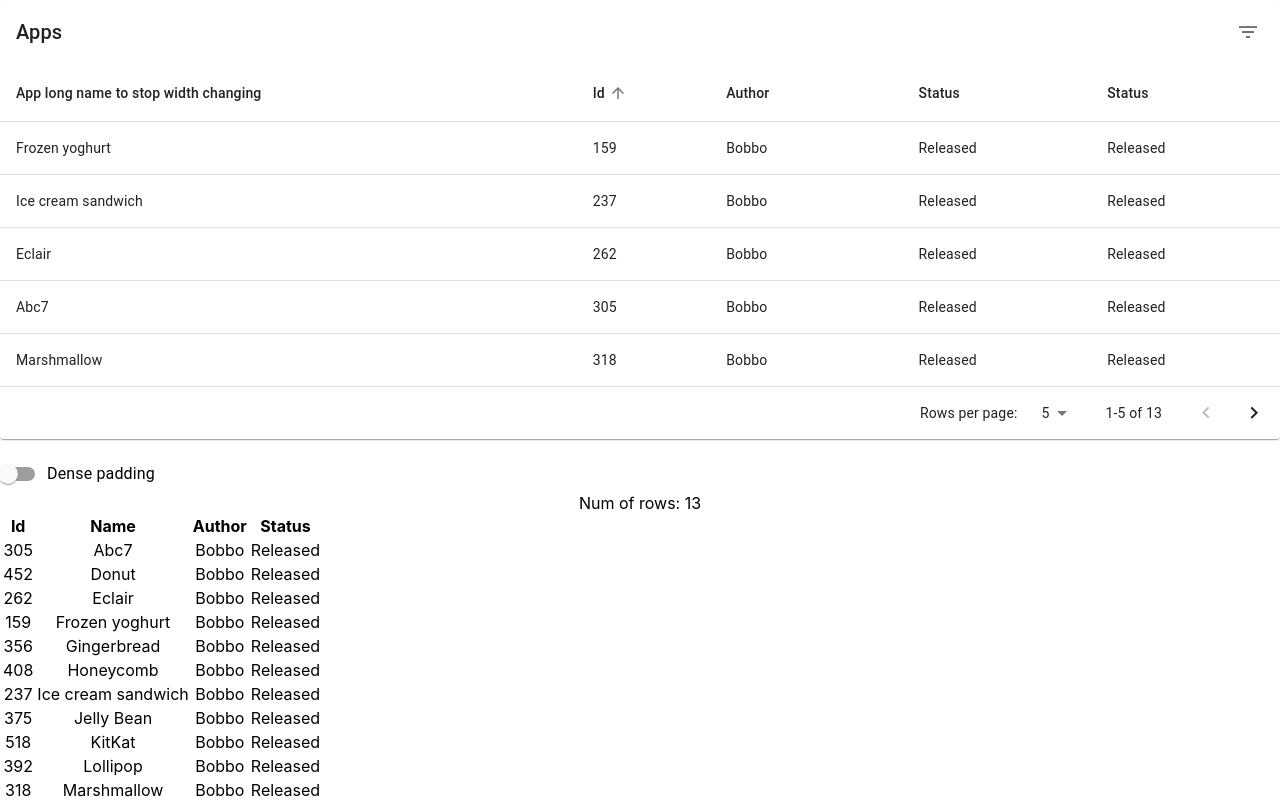
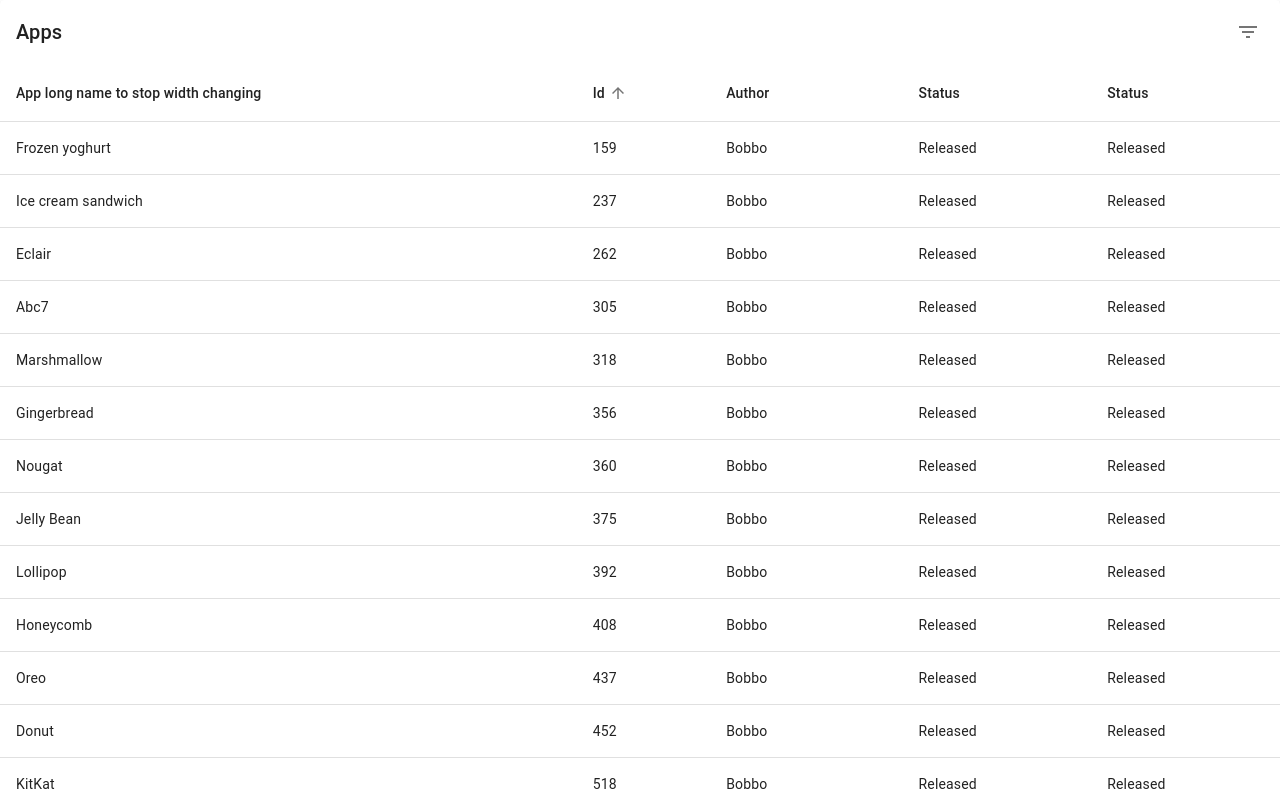
Before and after one commit to meselgroth/react-typescript-mobx, a React (Create React App) app: page / in a window 1280 px wide. Shown: the top 800 px of the page. Built offline with nearby package versions, Linux system fonts and the light colour scheme.

Commit message:
MaterialTable : start separate typed creation from generic Table with TableStore for table state

```diff
--- /dev/null
+++ b/src/CreateAppsMaterialTable.tsx
@@ -0,0 +1,66 @@
+import React from 'react';
+import clsx from 'clsx';
+import { createStyles, lighten, makeStyles, Theme } from '@material-ui/core/styles';
+import Table from '@material-ui/core/Table';
+import TableBody from '@material-ui/core/TableBody';
+import TableCell from '@material-ui/core/TableCell';
+import TableContainer from '@material-ui/core/TableContainer';
+import TableHead from '@material-ui/core/TableHead';
+import TablePagination from '@material-ui/core/TablePagination';
+import TableRow from '@material-ui/core/TableRow';
+import TableSortLabel from '@material-ui/core/TableSortLabel';
+import Toolbar from '@material-ui/core/Toolbar';
+import Typography from '@material-ui/core/Typography';
+import Paper from '@material-ui/core/Paper';
+import Checkbox from '@material-ui/core/Checkbox';
+import IconButton from '@material-ui/core/IconButton';
+import Tooltip from '@material-ui/core/Tooltip';
+import FormControlLabel from '@material-ui/core/FormControlLabel';
+import Switch from '@material-ui/core/Switch';
+import DeleteIcon from '@material-ui/icons/Delete';
+import FilterListIcon from '@material-ui/icons/FilterList';
+import { observer } from 'mobx-react';
+import Store, { Entity } from './Store';
+import TableStore from './TableStore';
+import { EnhancedTable } from './MaterialTable';
+import { stableSort, getComparator } from './stableSort';
+
+const tableStore = new TableStore();
+
+export const CreateAppsMaterialTable = observer(({ store }: { store: Store }) => {
+
+  const isSelected = (name: string) => tableStore.selected.indexOf(name) !== -1;
+
+    tableStore.rows = stableSort(store.apps, getComparator(tableStore.order, tableStore.orderBy)) //stableSort(store.apps, getComparator(order, orderBy))
+        // .slice(page * rowsPerPage, page * rowsPerPage + rowsPerPage)
+        .map((row, index) => {
+            const isItemSelected = isSelected(row.name);
+            const labelId = `enhanced-table-checkbox-${index}`;
+
+            return createRow(row, isItemSelected, labelId);
+        });
+
+    return (
+        <EnhancedTable store={tableStore} />
+    );
+});
+
+function createRow(row: Entity, isItemSelected: boolean, labelId: string) {
+    return <TableRow
+        hover
+        // onClick={(event) => handleClick(event, row.name)}
+        role="checkbox"
+        aria-checked={isItemSelected}
+        tabIndex={-1}
+        key={row.id}
+        selected={isItemSelected}
+    >
+        <TableCell component="th" id={labelId} scope="row">
+            {row.name}
+        </TableCell>
+        <TableCell align="left">{row.id}</TableCell>
+        <TableCell align="left">{row.author}</TableCell>
+        <TableCell align="left">{row.status}</TableCell>
+        <TableCell align="left">{row.status}</TableCell>
+    </TableRow>;
+}
--- a/src/MaterialTable.tsx
+++ b/src/MaterialTable.tsx
@@ -21,37 +21,8 @@ import DeleteIcon from '@material-ui/icons/Delete';
 import FilterListIcon from '@material-ui/icons/FilterList';
 import { observer } from 'mobx-react';
 import Store, { Entity } from './Store';
-
-function descendingComparator<T>(a: T, b: T, orderBy: keyof T) {
-  if (b[orderBy] < a[orderBy]) {
-    return -1;
-  }
-  if (b[orderBy] > a[orderBy]) {
-    return 1;
-  }
-  return 0;
-}
-
-type Order = 'asc' | 'desc';
-
-function getComparator<Key extends keyof any>(
-  order: Order,
-  orderBy: Key,
-): (a: { [key in Key]: number | string }, b: { [key in Key]: number | string }) => number {
-  return order === 'desc'
-    ? (a, b) => descendingComparator(a, b, orderBy)
-    : (a, b) => -descendingComparator(a, b, orderBy);
-}
-
-function stableSort<T>(array: T[], comparator: (a: T, b: T) => number) {
-  const stabilizedThis = array.map((el, index) => [el, index] as [T, number]);
-  stabilizedThis.sort((a, b) => {
-    const order = comparator(a[0], b[0]);
-    if (order !== 0) return order;
-    return a[1] - b[1];
-  });
-  return stabilizedThis.map((el) => el[0]);
-}
+import TableStore from './TableStore';
+import { stableSort, getComparator, Order } from './stableSort';
 
 interface HeadCell {
   disablePadding: boolean;
@@ -199,7 +170,7 @@ const useStyles = makeStyles((theme: Theme) =>
   }),
 );
 
-export const EnhancedTable = observer(({ store }: { store: Store }) => {
+export const EnhancedTable = observer(({ store }: { store: TableStore}) => {
   const classes = useStyles();
   const [order, setOrder] = React.useState<Order>('asc');
   const [orderBy, setOrderBy] = React.useState<keyof Entity>('id');
@@ -207,8 +178,6 @@ export const EnhancedTable = observer(({ store }: { store: Store }) => {
   const [page, setPage] = React.useState(0);
   const [dense, setDense] = React.useState(false);
   const [rowsPerPage, setRowsPerPage] = React.useState(5);
-
-  const rows = store.apps;
 
   const handleRequestSort = (event: React.MouseEvent<unknown>, property: keyof Entity) => {
     const isAsc = orderBy === property && order === 'asc';
@@ -249,9 +218,8 @@ export const EnhancedTable = observer(({ store }: { store: Store }) => {
     setDense(event.target.checked);
   };
 
-  const isSelected = (name: string) => selected.indexOf(name) !== -1;
 
-  const emptyRows = rowsPerPage - Math.min(rowsPerPage, rows.length - page * rowsPerPage);
+  const emptyRows = rowsPerPage - Math.min(rowsPerPage, store.rows.length - page * rowsPerPage);
 
   return (
     <div className={classes.root}>
@@ -269,35 +237,10 @@ export const EnhancedTable = observer(({ store }: { store: Store }) => {
               order={order}
               orderBy={orderBy}
               onRequestSort={handleRequestSort}
-              rowCount={rows.length}
+              rowCount={store.rowCount}
             />
             <TableBody>
-              {stableSort(rows, getComparator(order, orderBy))
-                .slice(page * rowsPerPage, page * rowsPerPage + rowsPerPage)
-                .map((row, index) => {
-                  const isItemSelected = isSelected(row.name);
-                  const labelId = `enhanced-table-checkbox-${index}`;
-
-                  return (
-                    <TableRow
-                      hover
-                      onClick={(event) => handleClick(event, row.name)}
-                      role="checkbox"
-                      aria-checked={isItemSelected}
-                      tabIndex={-1}
-                      key={row.name}
-                      selected={isItemSelected}
-                    >
-                      <TableCell component="th" id={labelId} scope="row">
-                        {row.name}
-                      </TableCell>
-                      <TableCell align="left">{row.id}</TableCell>
-                      <TableCell align="left">{row.author}</TableCell>
-                      <TableCell align="left">{row.status}</TableCell>
-                      <TableCell align="left">{row.status}</TableCell>
-                    </TableRow>
-                  );
-                })}
+              {store.rows}
               {emptyRows > 0 && (
                 <TableRow style={{ height: (dense ? 33 : 53) * emptyRows }}>
                   <TableCell colSpan={6} />
@@ -309,7 +252,7 @@ export const EnhancedTable = observer(({ store }: { store: Store }) => {
         <TablePagination
           rowsPerPageOptions={[5, 10, 25]}
           component="div"
-          count={rows.length}
+          count={store.rowCount}
           rowsPerPage={rowsPerPage}
           page={page}
           onChangePage={handleChangePage}
--- a/src/Store.tsx
+++ b/src/Store.tsx
@@ -1,4 +1,4 @@
-import { computed, makeObservable, observable } from "mobx";
+import { action, computed, makeObservable, observable } from "mobx";
 
 export default class Store {
   apps: Array<Entity> = [];
@@ -6,7 +6,9 @@ export default class Store {
   constructor() {
     makeObservable(this, {
       apps: observable,
-      appsCount: computed
+      appsCount: computed,
+      changeName: action,
+      addApp: action
     })
     this.apps = rows;
 
--- /dev/null
+++ b/src/TableStore.ts
@@ -0,0 +1,18 @@
+import { Order } from './stableSort';
+import { ReactNode } from 'react';
+import { makeAutoObservable } from "mobx";
+import { Entity } from './Store';
+
+export default class TableStore {
+  rows: Array<ReactNode> = [];
+  orderBy: keyof Entity = 'id'; // FIX
+  order: Order = 'asc';
+  selected: string[] = [];
+
+  constructor() {
+    makeAutoObservable(this);
+  }
+  get rowCount() {
+    return this.rows.length;
+  }
+}
--- a/src/index.tsx
+++ b/src/index.tsx
@@ -4,13 +4,13 @@ import './index.css';
 import HomemadeTable from './CreateHomemadeTable';
 import reportWebVitals from './reportWebVitals';
 import Store from './Store';
-import { EnhancedTable } from './MaterialTable';
+import { CreateAppsMaterialTable } from './CreateAppsMaterialTable';
 
 const store = new Store();
 
 ReactDOM.render(
   <React.StrictMode>
-    <EnhancedTable store={store} />
+    <CreateAppsMaterialTable store={store} />
     <HomemadeTable store={store} />
 
   </React.StrictMode>,
--- /dev/null
+++ b/src/stableSort.tsx
@@ -0,0 +1,34 @@
+export type Order = 'asc' | 'desc';
+
+export function descendingComparator<T>(a: T, b: T, orderBy: keyof T) {
+    if (b[orderBy] < a[orderBy]) {
+      return -1;
+    }
+    if (b[orderBy] > a[orderBy]) {
+      return 1;
+    }
+    return 0;
+  }
+
+export function getComparator<Key extends keyof any>(
+  order: Order,
+  orderBy: Key): (a: {
+    [key in Key]: number | string;
+  }, b: {
+    [key in Key]: number | string;
+  }) => number {
+  return order === 'desc'
+    ? (a, b) => descendingComparator(a, b, orderBy)
+    : (a, b) => -descendingComparator(a, b, orderBy);
+}
+
+export function stableSort<T>(array: T[], comparator: (a: T, b: T) => number) {
+  const stabilizedThis = array.map((el, index) => [el, index] as [T, number]);
+  stabilizedThis.sort((a, b) => {
+    const order = comparator(a[0], b[0]);
+    if (order !== 0)
+      return order;
+    return a[1] - b[1];
+  });
+  return stabilizedThis.map((el) => el[0]);
+}
```
